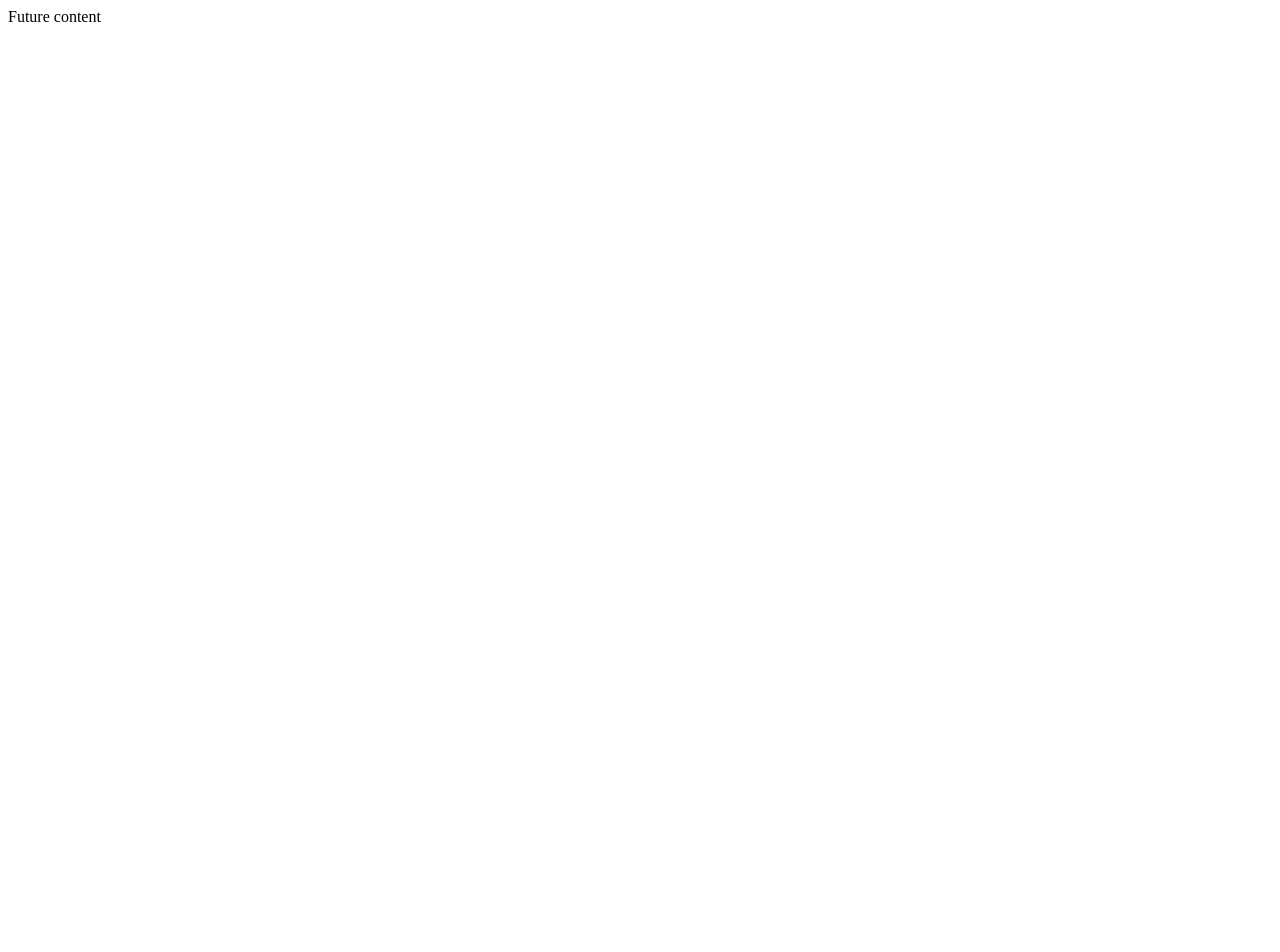
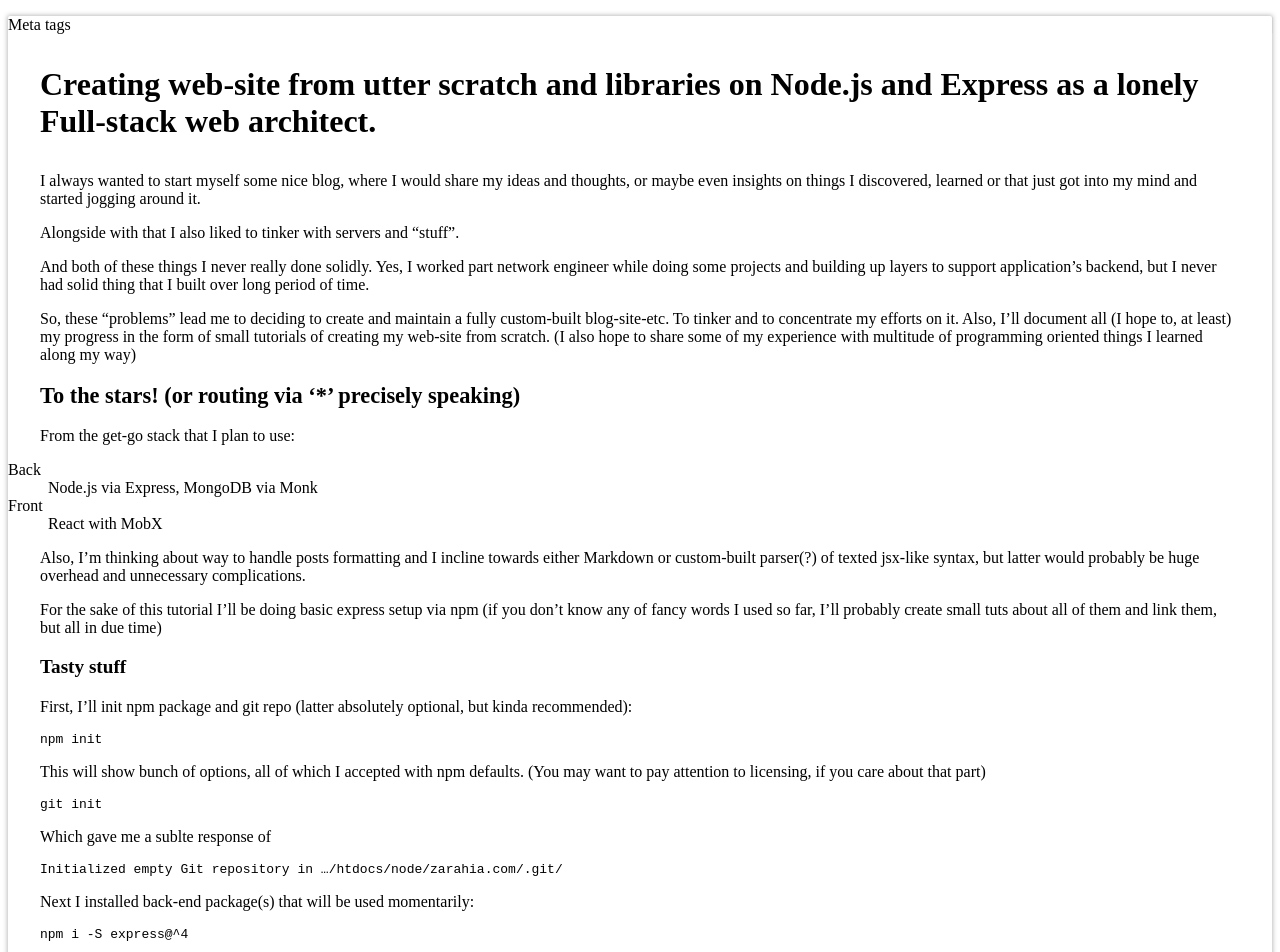
Before and after one commit to Askadar/zarahia.com-front, a React app: page / in a window 1280 px wide. Shown: the top 952 px of the page. Before the commit the page ends 800 px from the top, so only its background shows below. Built offline with nearby package versions, Linux system fonts and the light colour scheme; the HTML template or start-up script is replaced by a standard one.

Commit message:
[CS-4] Transfered static HTML into static React

```diff
--- a/package.json
+++ b/package.json
@@ -13,7 +13,7 @@
     "mobx-react": "^4.2.2",
     "react": "^15.6.1",
     "react-router": "^4.1.2",
-    "styled": "^1.0.0"
+    "styled-components": "^2.1.1"
   },
   "devDependencies": {
     "babel-core": "^6.25.0",
@@ -23,7 +23,8 @@
     "babel-preset-es2015": "^6.9.0",
     "babel-preset-mobx": "^1.0.1",
     "babel-preset-react": "^6.5.0",
-		"babel-preset-stage-1": "^6.24.1","babel-eslint": "^7.2.3",
+    "babel-preset-stage-1": "^6.24.1",
+    "babel-eslint": "^7.2.3",
     "eslint": "^4.2.0",
     "eslint-plugin-babel": "^4.1.1",
     "eslint-plugin-react": "^7.1.0",
--- a/src/App.jsx
+++ b/src/App.jsx
@@ -1,8 +1,82 @@
 import React, { Component } from 'react';
+import { Container, MetaSidebar, AssetsSidebar, ArticleContent, Title, Header, SectionHeader, Paragraph, CodeLine, CodeBlock, List } from './ViewKit';
 
 class App extends Component{
 	render(){
-		return(<div>Future content</div>);
+		return(
+			<Container className="container">
+				<MetaSidebar>Meta tags</MetaSidebar>
+				<ArticleContent>
+					<Title>Creating web-site from utter scratch and libraries on Node.js and Express as a lonely Full-stack web architect.
+					</Title>
+					<Paragraph>
+					I always wanted to start myself some nice blog, where I would share my ideas and thoughts, or maybe even insights on things I discovered, learned or that just got into my mind and started jogging around it.
+					</Paragraph>
+					<Paragraph>
+					Alongside with that I also liked to tinker with servers and “stuff”.</Paragraph>
+					<Paragraph>
+					And both of these things I never really done solidly. Yes, I worked part network engineer while doing some projects and building up layers to support application’s backend, but I never had solid thing that I built over long period of time.</Paragraph>
+					<Paragraph>
+					So, these “problems” lead me to deciding to create and maintain a fully custom-built blog-site-etc. To tinker and to concentrate my efforts on it. Also, I’ll document all (I hope to, at least) my progress in the form of small tutorials of creating my web-site from scratch. (I also hope to share some of my experience with multitude of programming oriented things I learned along my way)</Paragraph>
+					<Header>
+					To the stars! (or routing via ‘*’ precisely speaking)</Header>
+					<Paragraph>
+					From the get-go stack that I plan to use:</Paragraph>
+					<List>
+						<dt>Back</dt><dd>Node.js via Express, MongoDB via Monk</dd>
+						<dt>Front</dt><dd>React with MobX</dd>
+					</List>
+					<Paragraph>
+					Also, I’m thinking about way to handle posts formatting and I incline towards either Markdown or custom-built parser(?) of texted jsx-like syntax, but latter would probably be huge overhead and unnecessary complications.</Paragraph>
+					<Paragraph>
+					For the sake of this tutorial I’ll be doing basic express setup via npm (if you don’t know any of fancy words I used so far, I’ll probably create small tuts about all of them and link them, but all in due time)</Paragraph>
+					<SectionHeader>Tasty stuff</SectionHeader>
+					<Paragraph>First, I’ll init npm package and git repo (latter absolutely optional, but kinda recommended):</Paragraph>
+					<CodeLine>npm init</CodeLine>
+					<Paragraph>
+					This will show bunch of options, all of which I accepted with npm defaults. (You may want to pay attention to licensing, if you care about that part)</Paragraph>
+					<CodeLine>git init</CodeLine>
+					<Paragraph>Which gave me a sublte response of </Paragraph>
+					<CodeLine>Initialized empty Git repository in …/htdocs/node/zarahia.com/.git/</CodeLine>
+					<Paragraph>Next I installed back-end package(s) that will be used momentarily:</Paragraph>
+					<CodeLine>npm i -S express@^4</CodeLine>
+					<Paragraph>Which (@^4) installs express version 4 with most recent sub-version.</Paragraph>
+					<Paragraph>
+					[Notice] i is shorthand for install and -S is shorthand for --save (there’s also shorthand -D for --save-dev, that I’ll use in next-y tuts).</Paragraph>
+					<SectionHeader>
+					Real code go-go!</SectionHeader>
+					<Paragraph>
+					So far I’ve been setting up project and talking bunch of not-so-important words and sentences, now comes code that will server up a basic html:5 emmeted page with my oh so great article:</Paragraph>
+					<CodeBlock>{`
+// Require (import) and initialise express
+const express = require('express');
+const server = express()
+// Set up port depending on current env (extra tut on this in the future)
+const PORT = process.env.NODE_ENV === 'production' ? 80 : 81
+// Setting up basic route that will return any static file (basically any file found on server with extension and not normal request like example.com/catalog)
+server.use(express.static('public'));
+// Start listening and log out port that was used
+server.listen(PORT, function () {
+console.log(\`Example app listening on port \${PORT}!\`)
+})
+		`}
+					</CodeBlock>
+					<Paragraph>It gives me small console response of <CodeLine> Example app listening on port 81!</CodeLine> and takes terminal out of my control to keep node process alive.</Paragraph>
+					<Paragraph>If I go to ‘localhost:81’ in my browser I get following nice view</Paragraph>
+					<img src="#" alt="raw html pic"/>
+					<Paragraph>
+					Ah, unformatted raw HTML, sorry that you have to cleanse your eyes now, but it was necessary. But it served my index.html, just as expected.</Paragraph>
+					<Paragraph>
+					So, I’ve got myself cool Node.express server going, yay!</Paragraph>
+					<Paragraph>
+					Yes, I know that’s just express’ own get started code with small static touch, but it’s start nonetheless.</Paragraph>
+					<Paragraph>
+					Next I’ll format my html file into something nice to look at. One step at a time.</Paragraph>
+					<Paragraph>
+					P.S. you may ask where’s routing through ‘*’, it’s somewhat like static files work, but also I planned to set up React in this tut, but it’s getting so much bigger than anticipated, so in other tuts to go.</Paragraph>
+				</ArticleContent>
+				<AssetsSidebar>Assets</AssetsSidebar>
+			</Container>);
 	}
 }
 
--- /dev/null
+++ b/src/ViewKit/index.jsx
@@ -0,0 +1,72 @@
+import React from 'react';
+import styled from 'styled-components';
+
+
+export const ArticleContent = styled.article`
+	grid-area: article;=
+	overflow: auto;
+`;
+export const Sidebar = styled.aside`=
+	background: rgba(128,128,128,0.02);
+`;
+export const MetaSidebar = Sidebar.extend`
+	grid-area: meta;
+	box-shadow: rgba(128, 128, 128, 0.5) 1px 0px 1px -1px;
+`;
+export const AssetsSidebar = Sidebar.extend`
+	grid-area: assets;
+	box-shadow: rgba(128, 128, 128, 0.5) -1px 0px 1px -1px;
+`;
+export const Container = styled.section`
+	margin: 16px auto;
+	box-shadow: rgba(128, 128, 128, 0.5) 0px 0px 4px 1px;
+	background: white;
+	border-radius: 2px;
+`;
+
+const FullWidthPadd = styled.div`
+	padding: 0 2rem;
+`;
+export const Title = FullWidthPadd.withComponent('h1').extend`
+	font-size: 2em;
+`;
+export const Header = FullWidthPadd.withComponent('h2').extend`
+	font-size: 1.4em;
+`;
+export const SectionHeader = FullWidthPadd.withComponent('h3').extend`
+	font-size: 1.2em;
+`;
+export const ParagraphHeader = FullWidthPadd.withComponent('h4').extend`
+	font-size: 1.2em;
+`;
+export const Paragraph = FullWidthPadd.withComponent('p').extend`
+	font-size: 1em;
+`;
+export const CodeLine = FullWidthPadd.withComponent('code').extend`
+	font-size: 1em;
+	display: block;
+`;
+export const CodeLines = CodeLine.extend`
+	padding: 0;
+	width: 100%;
+	overflow: auto;
+	background: purple;
+`;
+export const CodeInsert = FullWidthPadd.withComponent('code').extend`
+	font-size: 1em;
+	display: inline-block;
+`;
+
+const CodeBlockUnstyled = ({ children, className }) =>
+	<pre className={className}>
+		<CodeLines>{children}</CodeLines>
+	</pre>;
+
+export const CodeBlock = FullWidthPadd.withComponent(CodeBlockUnstyled).extend`
+	font-size: 1em;
+	display: block;
+	background: green;
+`;
+export const List = styled.ul`
+	padding: 0px;
+`;
```
Also changed, not shown: .eslintrc.json. Lines whose indentation alone changed are shown as unchanged.
